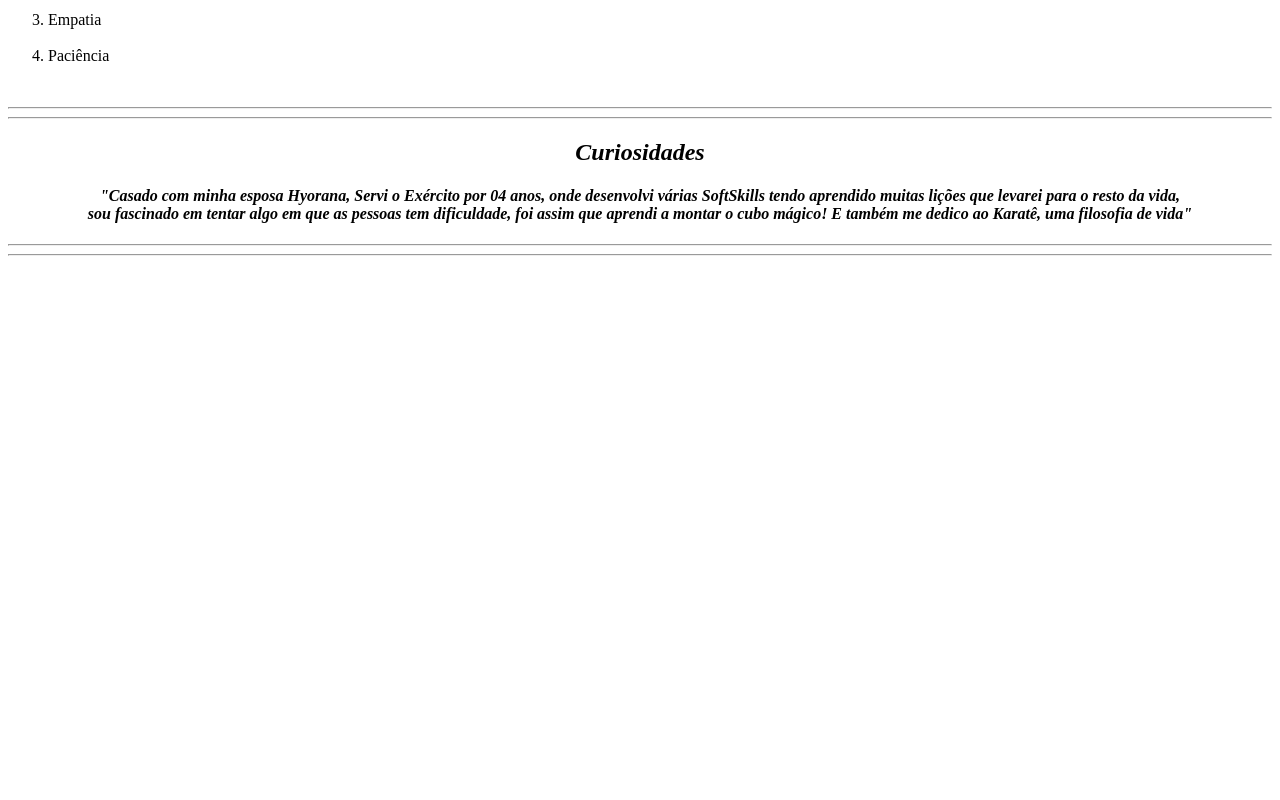
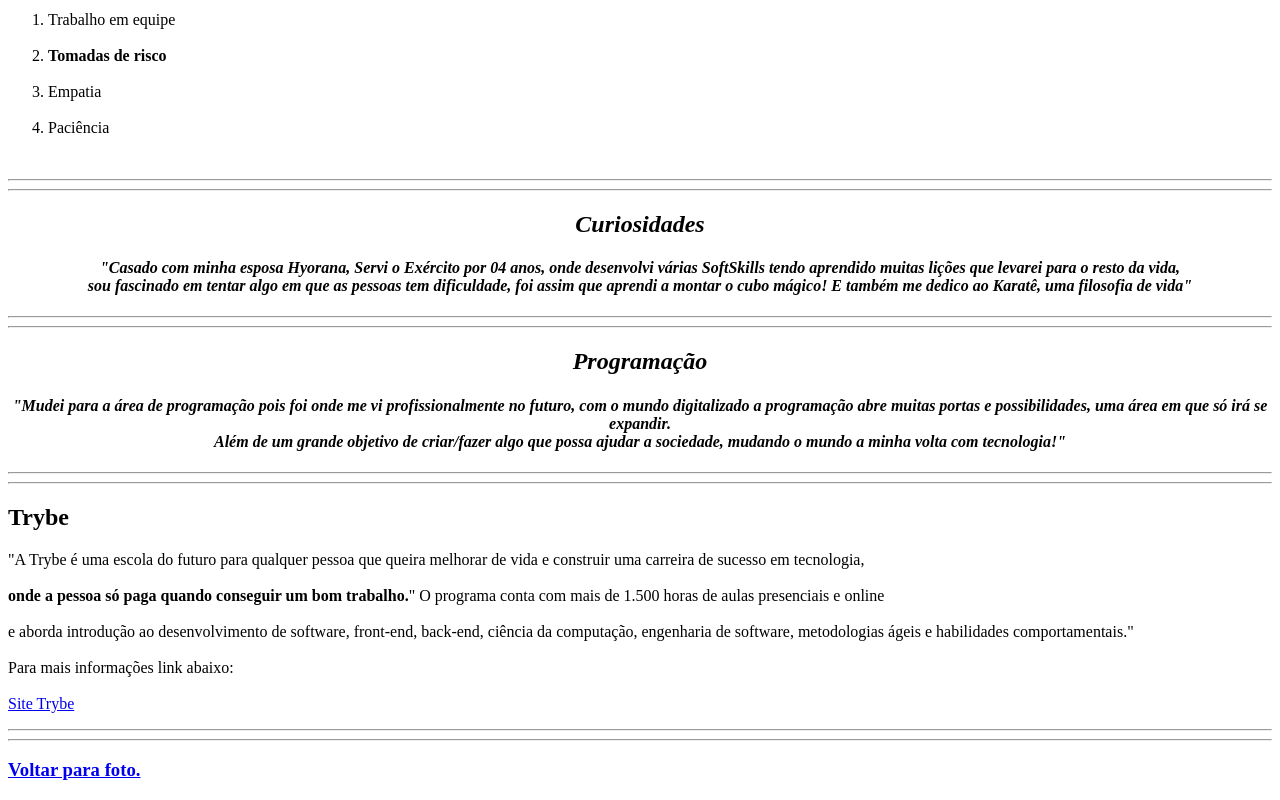
Before and after one commit to Joao-Ortega/Joao-Ortega.github.io, a plain HTML site: page index.html in a window 1280 px wide. Shown: the part 986-1786 px from the top of the page. Before the commit the page ends 1250 px from the top, so only its background shows below. Drawn offline with Linux system fonts and the light colour scheme.

Commit message:
Adiciona últimos tópicos e links externos

```diff
--- a/index.html
+++ b/index.html
@@ -7,16 +7,18 @@
 <body>
     <h1><center>Portifólio Web</center></h1>
     <center><h2>Este portifólio contém informações sobre o aluno João Pedro Ortega de Souza Baena dos Santos</h2></center>
-        <h4>Natural de Brasília-DF, 23 anos, apaixonado por conhecimento e tecnologia,<br> estudante da Trybe e em suas horas vagas gosta de passar tempo com os amigos e conversar! </h4>
+        <h4>Natural de Brasília-DF e onde mora atualmente, 23 anos, apaixonado por conhecimento e tecnologia,<br> estudante da Trybe e em suas horas vagas gosta de passar tempo com os amigos e conversar! </h4>
         <ul><li><a href="#habilidades">Principais Habilidades</a></li><br>
             <li><a href="#curiosidades">Curiosidades</a></li><br>
-            <li><a href="#programacao">Programação</a></li></ul>
+            <li><a href="#programacao">Programação</a></li><br>
+            <li><a href="https://blog.geekhunter.com.br/?utm_medium=email&_hsmi=138358675&_hsenc=p2ANqtz-_dslrAjdvBB7oZiNFi5ndu9O2UFd7ljX_A7-7oX6ec-KGZtb5vNy-29UQZBvEJ6r_16Kg1lP3YmWYkJ9-aGMsU-zGcvssrhz98tjEHZwqdJXMLjLM&utm_content=138358675&utm_source=hs_automation"target="_blank">Blog favorito</a></li><br>
+            <li><a href="#trybe">Mais sobre a Trybe</a></li></ul>
             <h4> Conhecimentos até então adquiridos: </h4>
-            <ul><li>Fundamentos Web</li>
-                <li>Unix & Bash</li>
-                <li>Git & GitHub (Básico)</li>
-                <li>Introdução ao HTML</li></ul>
-        <center><img src="JPOSBS.jpeg"width="300px"alt="Foto do aluno João Pedro Ortega"></center><br><center><em>Foto do estudante da Trybe</center></em><br>
+        <ul><li>Fundamentos Web</li>
+            <li>Unix & Bash</li>
+            <li>Git & GitHub (Básico)</li>
+            <li>Introdução ao HTML</li></ul>
+        <center><img id="foto"src="JPOSBS.jpeg"width="300px"alt="Foto do aluno João Pedro Ortega"></center><br><center><em>Foto do estudante da Trybe</center></em><br>
         <hr>
         <hr>
         <center><h2><em id="habilidades">Habilidades</em></h2></center>
@@ -30,5 +32,15 @@
             <center><h4><em>"Casado com minha esposa Hyorana, Servi o Exército por 04 anos, onde desenvolvi várias SoftSkills tendo aprendido muitas lições que levarei para o resto da vida,<br> sou fascinado em tentar algo em que as pessoas tem dificuldade, foi assim que aprendi a montar o cubo mágico! E também me dedico ao Karatê, uma filosofia de vida"</em></h4></center>
             <hr>
             <hr>
+            <center><h2><em id="programacao">Programação</em></h2></center>
+            <center><h4><em>"Mudei para a área de programação pois foi onde me vi profissionalmente no futuro, com o mundo digitalizado a programação abre muitas portas e possibilidades, uma área em que só irá se expandir.<br>Além de um grande objetivo de criar/fazer algo que possa ajudar a sociedade, mudando o mundo a minha volta com tecnologia!"</em></h4></center>
+            <hr>
+            <hr>
+            <h2 id="trybe">Trybe</h2>
+            <p>"A Trybe é uma escola do futuro para qualquer pessoa que queira melhorar de vida e construir uma carreira de sucesso em tecnologia,<br><br><strong>onde a pessoa só paga quando conseguir um bom trabalho.</strong>" O programa conta com mais de 1.500 horas de aulas presenciais e online<br><br>e aborda introdução ao desenvolvimento de software, front-end, back-end, ciência da computação, engenharia de software, metodologias ágeis e habilidades comportamentais."<br><br>Para mais informações link abaixo:<br><br>
+            <a href="https://www.betrybe.com/"target="_blank">Site Trybe</a></p>
+            <hr>
+            <hr>
+            <h3><a href="#foto">Voltar para foto.</a></h3>
 </body>
 </html>
```
